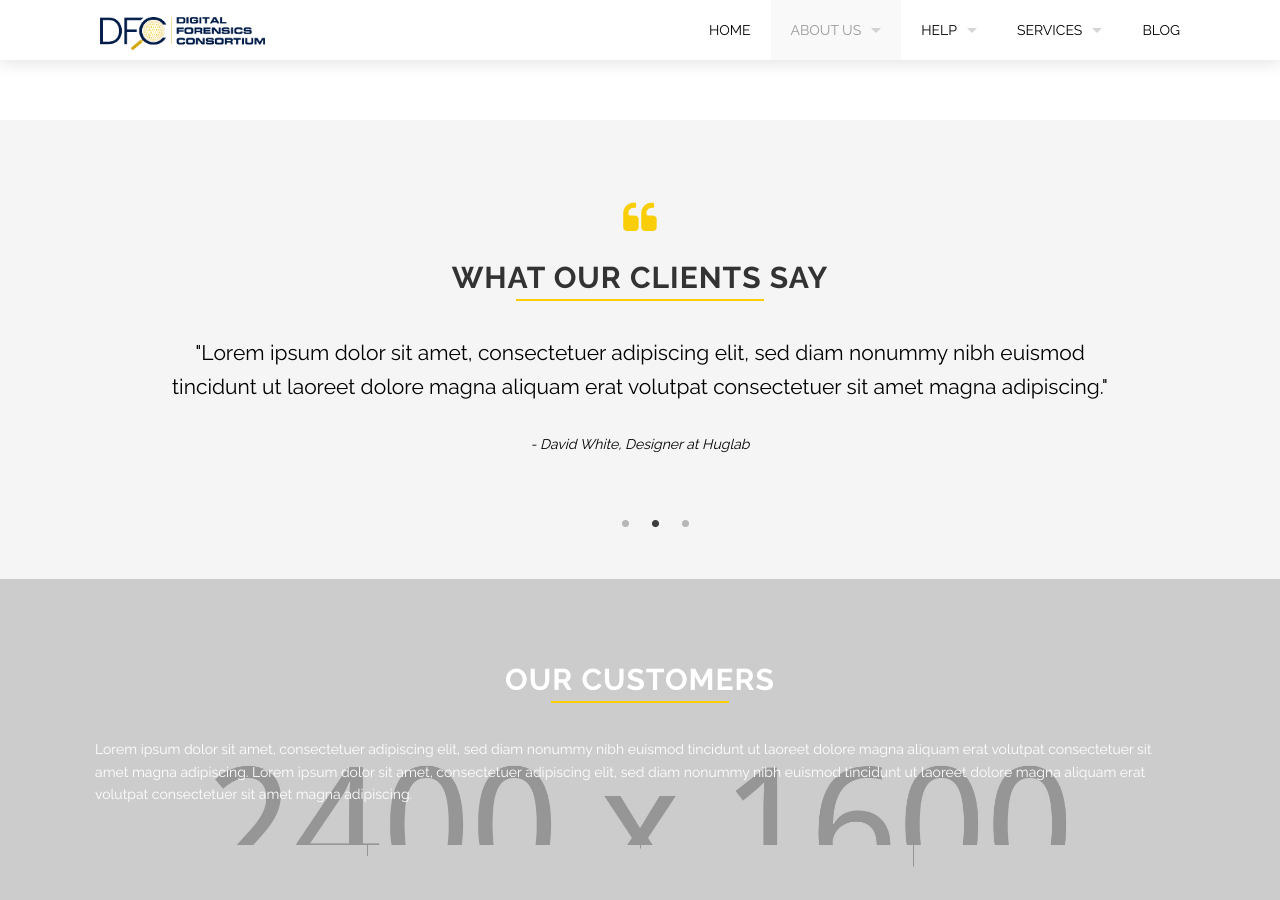
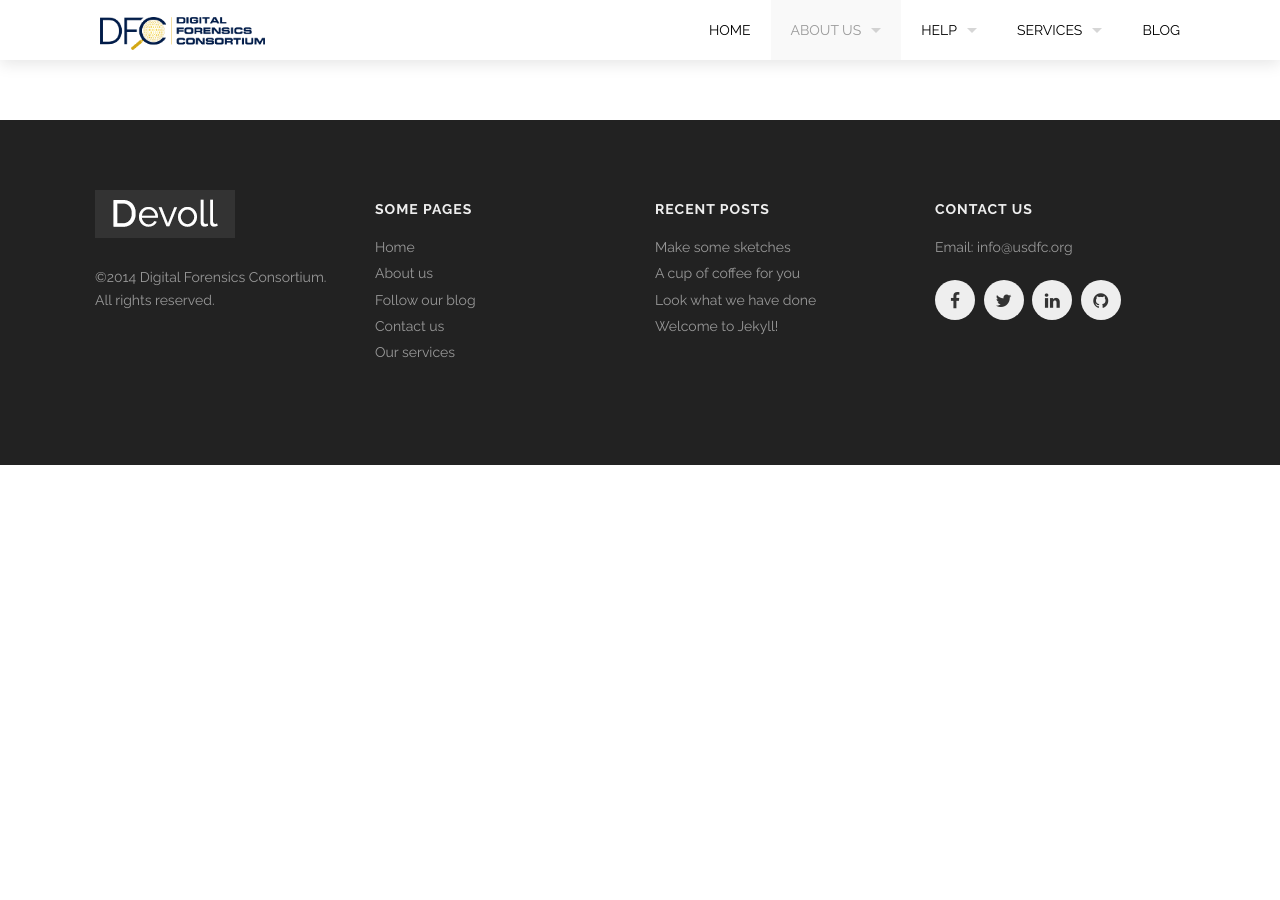
Before and after one commit to USDFC/usdfc.github.io, a Jekyll site: the page built from about.html, in a window 1280 px wide and 900 px high, scrolled down 1533 px. Built offline with Jekyll 4.4.1, drawn with Linux system fonts in a browser that asks for light colours; after the commit the page ends 1998 px from its top, so only the background shows below that.

Commit message:
Removed unused sections

```diff
--- a/about.html
+++ b/about.html
@@ -94,42 +94,3 @@ testimonials:
     {% endfor %}
   </div>
 </div>
-
-
-<div class='full parallax' style='background: #f5f5f5'>
-  <div class='row'>
-    <div class='large-12 columns'>
-      <p class='centered-text'>
-        <i class='fa fa-quote-left' style='color: #F9CE06; font-size: 36px;'></i>
-      </p>
-    </div>
-  </div>
-  <div class='row'>
-    <div class='large-12 columns'>
-      {% include section-header.html title="What our clients say" %}
-      <div class='spacing'></div>
-    </div>
-  </div>
-  <div class='row'>
-    <div class='large-12 columns'>
-      <div class='mod modTestimonials'>
-        <div class='row'>
-          <div class='small-12 columns'>
-            <div class='items centered-text'>
-              {% for testimonial in page.testimonials %}
-                <div class='item'>
-                  <p class='quote'>"{{testimonial.quote}}"</p>
-                  <p class='author'>- {{testimonial.author}}</p>
-                  <div class='two spacing'></div>
-                </div>
-              {% endfor %}
-            </div>
-          </div>
-          <div class='spacing'></div>
-        </div>
-      </div>
-    </div>
-  </div>
-</div>
-
-{% include our-customers.html %}
```
